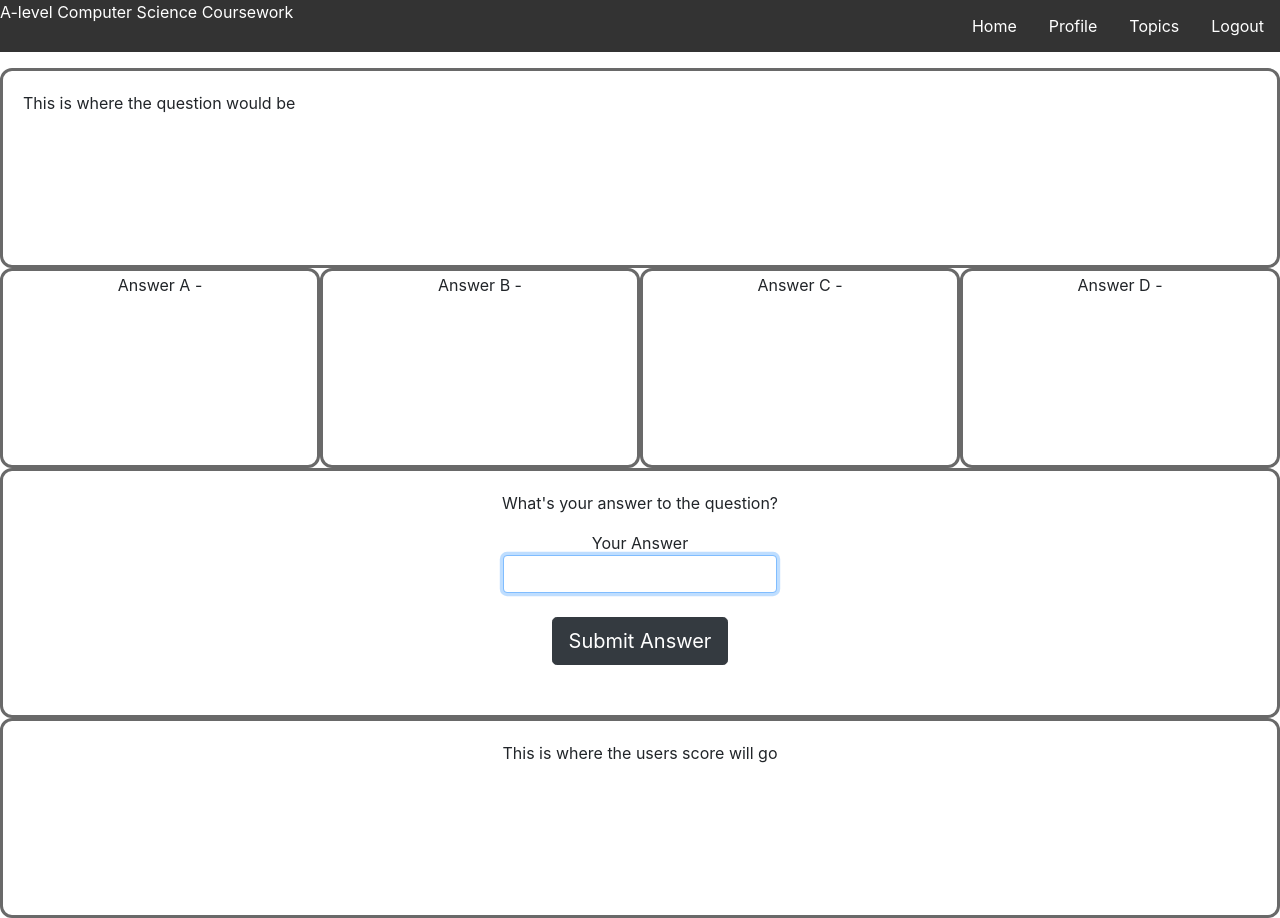
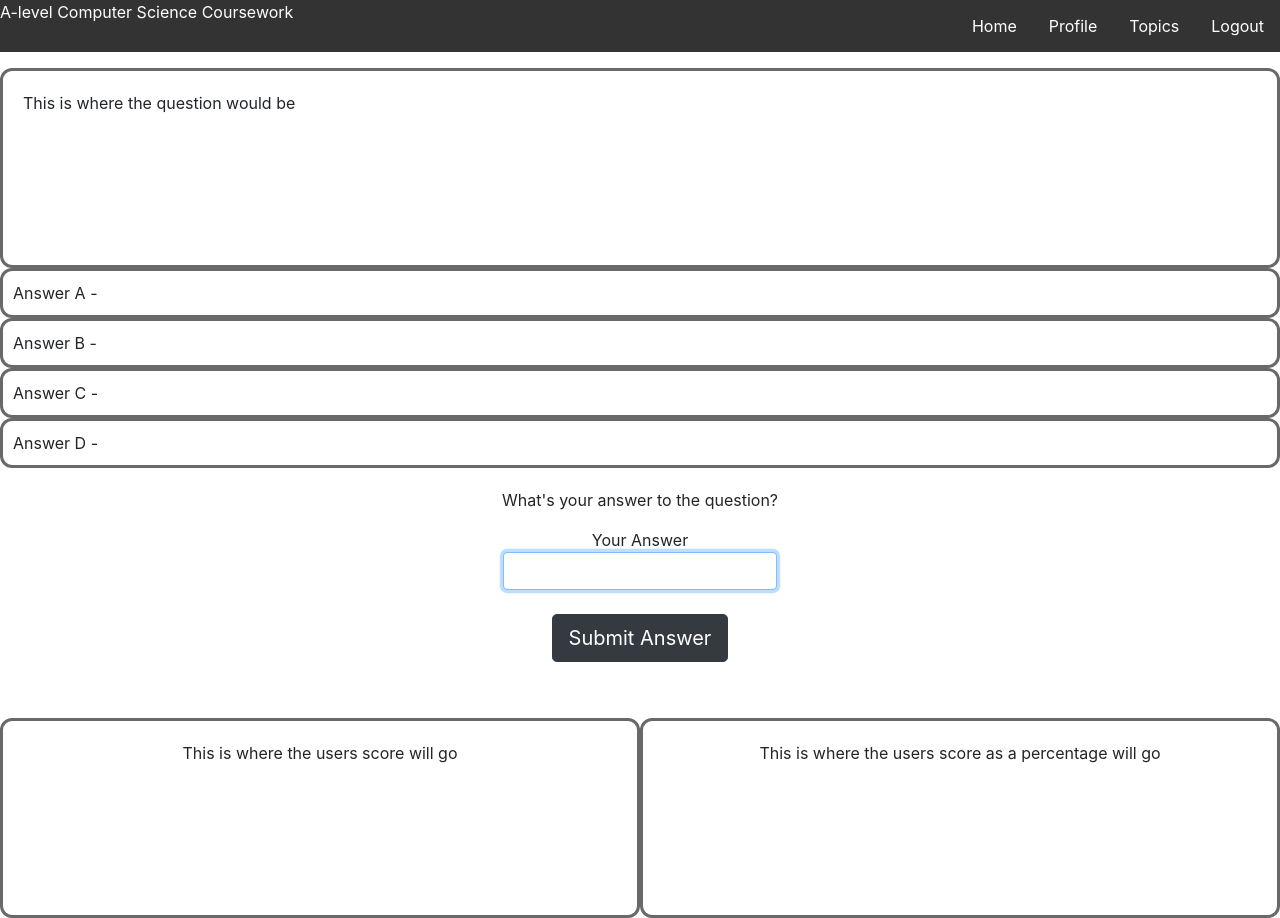
Before and after one commit to AJVEATS/A-level_coursework, a plain HTML site: page resources/client/topic2Quiz.html in a window 1280 px wide. Drawn offline with Linux system fonts and the light colour scheme.

Commit message:
Changed all of the topic quiz pages by rearranging elements. Started on the quiz javascript files, created AnswerCheck() and GenerateUserScorePercentage()

```diff
--- a/resources/client/topic2Quiz.html
+++ b/resources/client/topic2Quiz.html
@@ -31,40 +31,40 @@
     }
     answerA{
         float: left;
-        text-align: center;
-        width: 25%;
-        height: 200px;
-        padding: 2px;
+        text-align: left;
+        width: 100%;
+        height: 50px;
+        padding: 10px;
         border-style: solid;
         border-color: dimgray;
         border-radius: 12px;
     }
     answerB{
         float: left;
-        text-align: center;
-        width: 25%;
-        height: 200px;
-        padding: 2px;
+        text-align: left;
+        width: 100%;
+        height: 50px;
+        padding: 10px;
         border-style: solid;
         border-color: dimgray;
         border-radius: 12px;
     }
     answerC{
         float: left;
-        text-align: center;
-        width: 25%;
-        height: 200px;
-        padding: 2px;
+        text-align: left;
+        width: 100%;
+        height: 50px;
+        padding: 10px;
         border-style: solid;
         border-color: dimgray;
         border-radius: 12px;
     }
     answerD{
         float: left;
-        text-align: center;
-        width: 25%;
-        height: 200px;
-        padding: 2px;
+        text-align: left;
+        width: 100%;
+        height: 50px;
+        padding: 10px;
         border-style: solid;
         border-color: dimgray;
         border-radius: 12px;
@@ -75,14 +75,23 @@
         width: 100%;
         height: 250px;
         padding: 20px;
-        border-style: solid;
-        border-color: dimgray;
+        border-style: none;
         border-radius: 12px;
     }
     userScore{
         float: left;
         text-align: center;
-        width: 100%;
+        width: 50%;
+        height: 200px;
+        padding: 20px;
+        border-style: solid;
+        border-color: dimgray;
+        border-radius: 12px;
+    }
+    userScorePercentage{
+        float: right;
+        text-align: center;
+        width: 50%;
         height: 200px;
         padding: 20px;
         border-style: solid;
@@ -138,5 +147,9 @@
     <userScore>
         <p>This is where the users score will go</p>
     </userScore>
+    <userScorePercentage>
+        <p>This is where the users score as a percentage will go</p>
+        <h1> </h1>
+    </userScorePercentage>
     </body>
 </html>
```
Also changed, not shown: resources/client/js/topic1Quiz.js (+13 -0 lines), resources/client/js/topic2Quiz.js (+13 -0 lines), resources/client/js/topic3Quiz.js (+13 -0 lines), resources/client/js/topic4Quiz.js (+13 -0 lines), resources/client/profileOverview.html (+1 -1 lines), resources/client/topic1Quiz.html (+31 -19 lines), resources/client/topic3Quiz.html (+31 -19 lines), resources/client/topic4Quiz.html (+31 -19 lines), 1 other file.
